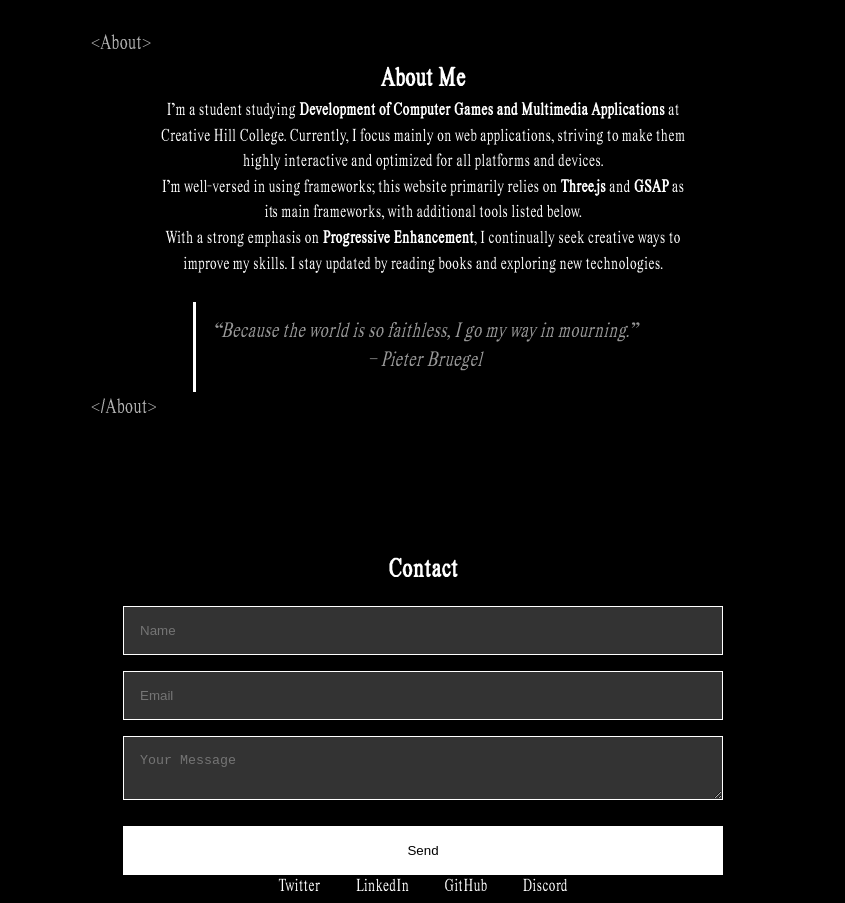
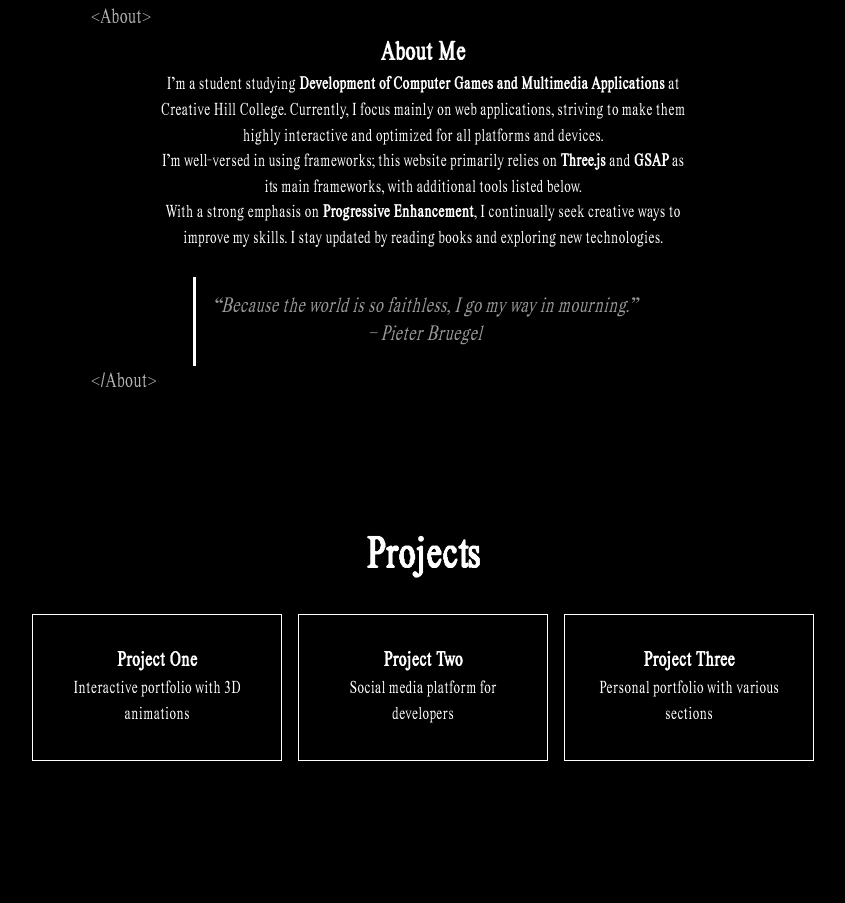
Before and after one commit to hanusvalenta/valentahan.us, a website: page public/index.html in a window 1280 px wide. Shown: the part 1437-2340 px from the top of the page, without its empty margins (217-1062 px from the left). Drawn offline with Linux system fonts and the light colour scheme.

Commit message:
everything good

```diff
--- a/public/css/styles.css
+++ b/public/css/styles.css
@@ -1,5 +1,3 @@
-/* public/css/styles.css */
-
 /* Font-face definition for custom font */
 @font-face {
   font-family: 'ThatThatNewPixel';
@@ -38,7 +36,6 @@ body {
   opacity: 1;
 }
 
-/* Typing effect cursor */
 .role {
   display: inline-block;
   font-size: 1.5rem;
@@ -63,20 +60,11 @@ body {
   }
 }
 
-.skills, .technologies, .about, .contact {
+.skills, .technologies, .about, .projects, .contact {
   padding: 8rem 1rem;
   display: flex;
   flex-direction: column;
   align-items: center;
-  text-align: center;
-}
-
-.skills p, .technologies p, .about p, .contact form {
-  max-width: 600px;
-}
-
-.projects {
-  padding: 4rem 1rem;
   text-align: center;
 }
 
--- a/public/index.html
+++ b/public/index.html
@@ -1,4 +1,3 @@
-<!-- public/index.html -->
 <!DOCTYPE html>
 <html lang="en">
 <head>
@@ -27,7 +26,6 @@
   </section>
 
   <section class="about">
-    <!-- Visible <About> tag at top left -->
     <span class="about-tag top">&lt;About&gt;</span>
 
     <h2>About Me</h2>
@@ -39,8 +37,25 @@
 
     <blockquote class="quote">“Because the world is so faithless, I go my way in mourning.”<br>– Pieter Bruegel</blockquote>
 
-    <!-- Visible </About> tag at bottom left -->
     <span class="about-tag bottom">&lt;/About&gt;</span>
+  </section>
+
+  <section class="projects">
+    <h2>Projects</h2>
+    <div class="project-container">
+      <div class="project project-1">
+        <h3>Project One</h3>
+        <p>Interactive portfolio with 3D animations</p>
+      </div>
+      <div class="project project-2">
+        <h3>Project Two</h3>
+        <p>Social media platform for developers</p>
+      </div>
+      <div class="project project-3">
+        <h3>Project Three</h3>
+        <p>Personal portfolio with various sections</p>
+      </div>
+    </div>
   </section>
 
   <section class="contact">
--- a/public/js/main.js
+++ b/public/js/main.js
@@ -1,4 +1,3 @@
-// public/js/main.js
 document.addEventListener("DOMContentLoaded", () => {
   // Scroll-based animation for each letter
   const nameLetters = document.querySelectorAll('.name span');
@@ -11,7 +10,7 @@ document.addEventListener("DOMContentLoaded", () => {
 
     nameLetters.forEach((letter, index) => {
       const speed = randomSpeeds[index];
-      const transformValue = -scrollPosition * speed; // Negative value to move up
+      const transformValue = -scrollPosition * speed;
 
       letter.style.transform = `translateY(${transformValue}px)`;
       letter.style.opacity = 1 - scrollPosition / (window.innerHeight * 2);
@@ -32,11 +31,10 @@ document.addEventListener("DOMContentLoaded", () => {
   document.querySelectorAll('.project, .about, .contact, .skills, .technologies').forEach(section => {
     observer.observe(section);
   });
-});
 
-document.addEventListener("DOMContentLoaded", () => {
+  // Typing effect for "Full Stack Developer"
   const text = "Full Stack Developer";
-  const roleElement = document.getElementById("role");
+  const roleElement = document.querySelector(".role");
   let index = 0;
 
   // Clear initial text from the element
@@ -47,7 +45,7 @@ document.addEventListener("DOMContentLoaded", () => {
     if (index < text.length) {
       roleElement.textContent += text.charAt(index);
       index++;
-      setTimeout(type, 100); // Adjust typing speed here (100ms per character)
+      setTimeout(type, 100);
     }
   }
 
```
